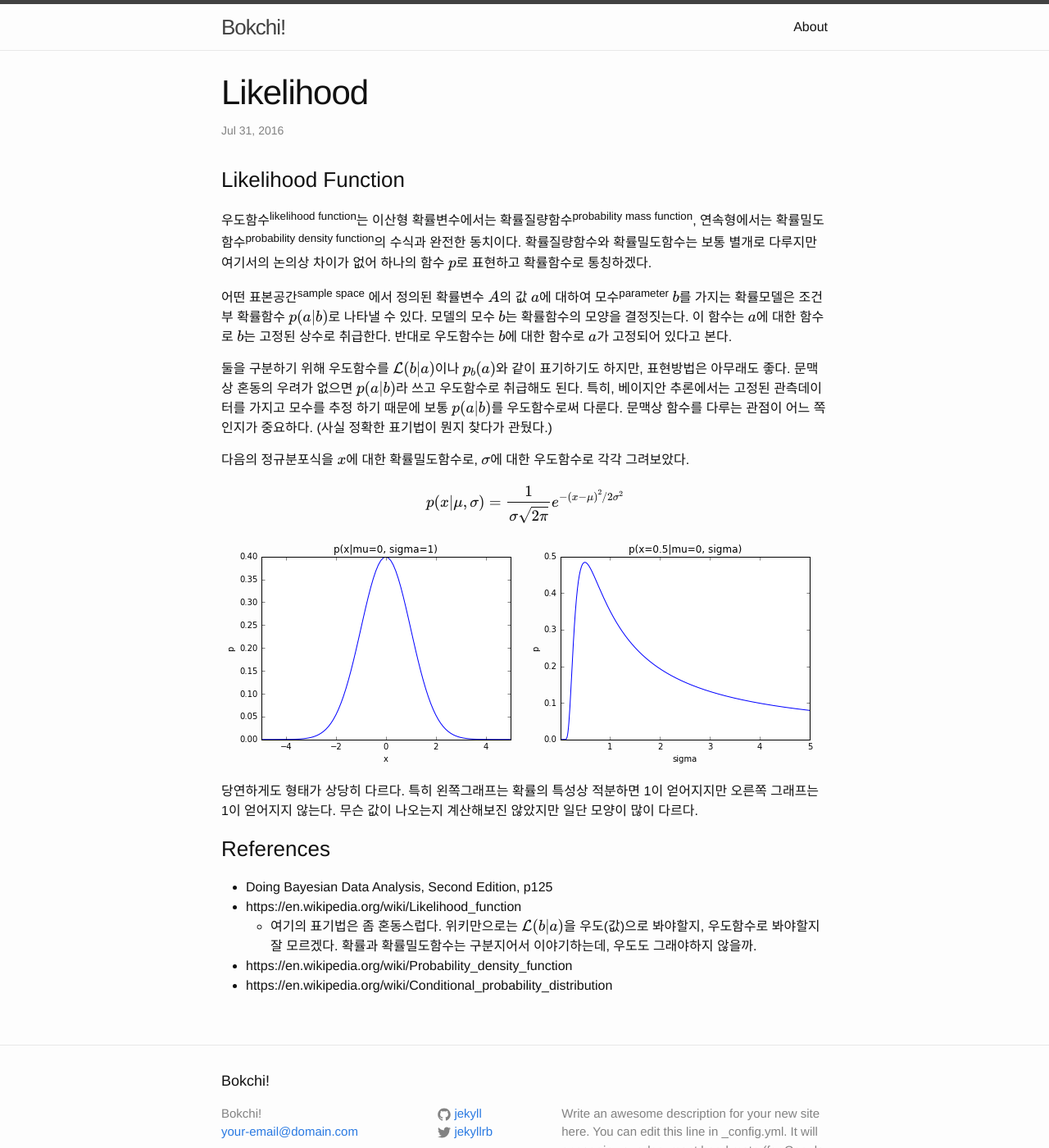
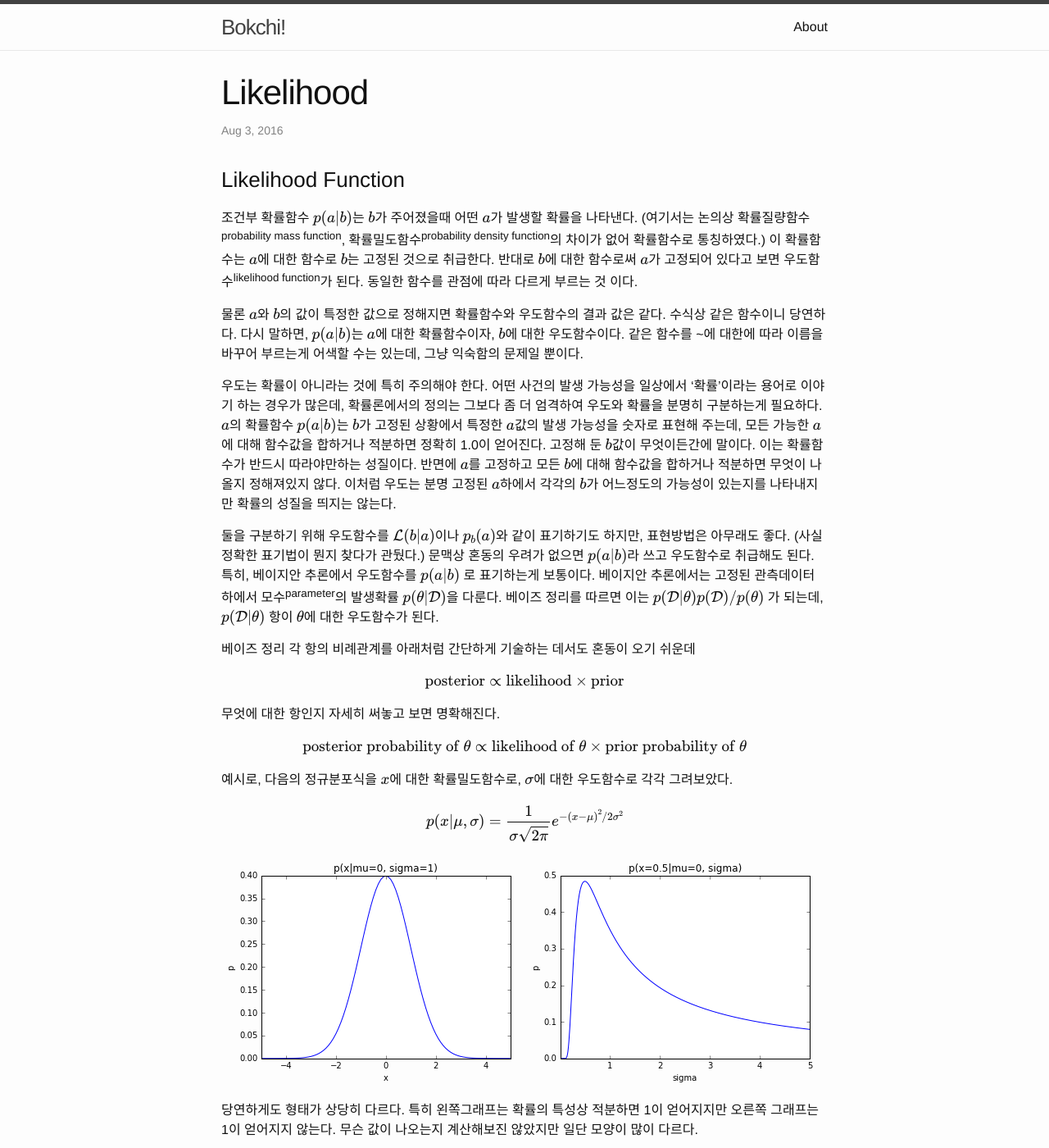
Before and after one commit to sweaterr/bokchi.github.io, a Jekyll site: the page built from _posts/2016-07-31-likelihood.md, in a window 1280 px wide and 1400 px high. Shown: the whole window at 82% size. Built offline with Jekyll 4.4.1, drawn with Linux system fonts in a browser that asks for light colours; formulas are drawn with MathJax 3; some of the changed text lies outside the part shown.

Commit message:
likelihood

```diff
--- a/_posts/2016-07-31-likelihood.md
+++ b/_posts/2016-07-31-likelihood.md
@@ -1,18 +1,25 @@
 ---
 layout: post
 title:  "Likelihood"
-date:  2016-07-31 23:52
+date:  2016-08-03 13:16
 categories: ml
 ---
 
 ### Likelihood Function
-우도함수<sup>likelihood function</sup>는 이산형 확률변수에서는 확률질량함수<sup>probability mass function</sup>, 연속형에서는 확률밀도함수<sup>probability density function</sup>의 수식과 완전한 동치이다. 확률질량함수와 확률밀도함수는 보통 별개로 다루지만 여기서의 논의상 차이가 없어 하나의 함수 \\(p\\)로 표현하고 확률함수로 통칭하겠다.
+조건부 확률함수 \\(p(a\|b)\\)는 \\(b\\)가 주어졌을때 어떤 \\(a\\)가 발생할 확률을 나타낸다. (여기서는 논의상 확률질량함수<sup>probability mass function</sup>, 확률밀도함수<sup>probability density function</sup>의 차이가 없어 확률함수로 통칭하였다.) 이 확률함수는 \\(a\\)에 대한 함수로 \\(b\\)는 고정된 것으로 취급한다. 반대로 \\(b\\)에 대한 함수로써 \\(a\\)가 고정되어 있다고 보면 우도함수<sup>likelihood function</sup>가 된다. 동일한 함수를 관점에 따라 다르게 부르는 것 이다.
 
-어떤 표본공간<sup>sample space</sup> 에서 정의된 확률변수 \\(A\\)의 값 \\(a\\)에 대하여 모수<sup>parameter</sup> \\(b\\)를 가지는 확률모델은 조건부 확률함수 \\(p(a\|b)\\)로 나타낼 수 있다. 모델의 모수 \\(b\\)는 확률함수의 모양을 결정짓는다. 이 함수는 \\(a\\)에 대한 함수로 \\(b\\)는 고정된 상수로 취급한다. 반대로 우도함수는 \\(b\\)에 대한 함수로 \\(a\\)가 고정되어 있다고 본다.
+물론 \\(a\\)와 \\(b\\)의 값이 특정한 값으로 정해지면 확률함수와 우도함수의 결과 값은 같다. 수식상 같은 함수이니 당연하다. 다시 말하면, \\(p(a\|b)\\)는 \\(a\\)에 대한 확률함수이자, \\(b\\)에 대한 우도함수이다. 같은 함수를 ~에 대한에 따라 이름을 바꾸어 부르는게 어색할 수는 있는데, 그냥 익숙함의 문제일 뿐이다.
 
-둘을 구분하기 위해 우도함수를 \\(\mathcal{L}(b\|a) \\)이나 \\(p_{b}(a)\\)와 같이 표기하기도 하지만, 표현방법은 아무래도 좋다. 문맥상 혼동의 우려가 없으면 \\(p(a\|b)\\)라 쓰고 우도함수로 취급해도 된다. 특히, 베이지안 추론에서는 고정된 관측데이터를 가지고 모수를 추정 하기 때문에 보통 \\(p(a\|b)\\)를 우도함수로써 다룬다. 문맥상 함수를 다루는 관점이 어느 쪽인지가 중요하다. (사실 정확한 표기법이 뭔지 찾다가 관뒀다.)
+우도는 확률이 아니라는 것에 특히 주의해야 한다. 어떤 사건의 발생 가능성을 일상에서 '확률'이라는 용어로 이야기 하는 경우가 많은데, 확률론에서의 정의는 그보다 좀 더 엄격하여 우도와 확률을 분명히 구분하는게 필요하다. \\(a\\)의 확률함수 \\(p(a\|b)\\)는 \\(b\\)가 고정된 상황에서 특정한 \\(a\\)값의 발생 가능성을 숫자로 표현해 주는데, 모든 가능한  \\(a\\)에 대해 함수값을 합하거나 적분하면 정확히 1.0이 얻어진다. 고정해 둔 \\(b\\)값이 무엇이든간에 말이다. 이는 확률함수가 반드시 따라야만하는 성질이다. 반면에 \\(a\\)를 고정하고 모든 \\(b\\)에 대해 함수값을 합하거나 적분하면 무엇이 나올지 정해져있지 않다. 이처럼 우도는 분명 고정된 \\(a\\)하에서 각각의 \\(b\\)가 어느정도의 가능성이 있는지를 나타내지만 확률의 성질을 띄지는 않는다.
 
-다음의 정규분포식을 \\(x\\)에 대한 확률밀도함수로, \\(\sigma\\)에 대한 우도함수로 각각 그려보았다.
+둘을 구분하기 위해 우도함수를 \\(\mathcal{L}(b\|a) \\)이나 \\(p_{b}(a)\\)와 같이 표기하기도 하지만, 표현방법은 아무래도 좋다. (사실 정확한 표기법이 뭔지 찾다가 관뒀다.) 문맥상 혼동의 우려가 없으면 \\(p(a\|b)\\)라 쓰고 우도함수로 취급해도 된다. 특히, 베이지안 추론에서 우도함수를 \\(p(a\|b)\\) 로 표기하는게 보통이다. 베이지안 추론에서는 고정된 관측데이터 하에서 모수<sup>parameter</sup>의 발생확률 \\(p(\theta\|\mathcal{D})\\)을 다룬다. 베이즈 정리를 따르면 이는 \\( p(\\mathcal{D}\|\theta) p(\\mathcal{D}) / p(\theta) \\) 가 되는데, \\( p(\\mathcal{D}\|\theta) \\) 항이 \\(\theta\\)에 대한 우도함수가 된다.
+
+베이즈 정리 각 항의 비례관계를 아래처럼 간단하게 기술하는 데서도 혼동이 오기 쉬운데
+\\[\text{posterior} \propto \text{likelihood} \times \text{prior} \\]
+무엇에 대한 항인지 자세히 써놓고 보면 명확해진다.
+\\\[\text{posterior probability of}\ \theta \propto \text{likelihood of}\ \theta \times \text{prior probability of}\ \theta\\]
+
+예시로, 다음의 정규분포식을 \\(x\\)에 대한 확률밀도함수로, \\(\sigma\\)에 대한 우도함수로 각각 그려보았다.
 \\[
 p(x|\mu, \sigma) = \frac{1}{\sigma \sqrt {2 \pi }} e^{ { - \left( {x - \mu } \right)^2 } / {2\sigma ^2 } }
 \\]
@@ -22,8 +29,9 @@ p(x|\mu, \sigma) = \frac{1}{\sigma \sqrt {2 \pi }} e^{ { - \left( {x - \mu } \ri
 당연하게도 형태가 상당히 다르다. 특히 왼쪽그래프는 확률의 특성상 적분하면 1이 얻어지지만 오른쪽 그래프는 1이 얻어지지 않는다. 무슨 값이 나오는지 계산해보진 않았지만 일단 모양이 많이 다르다.
 
 ### References
+* Bayesian Data Analysis, Second Edition, p9
 * Doing Bayesian Data Analysis, Second Edition, p125
 * https://en.wikipedia.org/wiki/Likelihood_function
-  * 여기의 표기법은 좀 혼동스럽다. 위키만으로는 \\(\mathcal{L}(b\|a) \\)을 우도(값)으로 봐야할지, 우도함수로 봐야할지 잘 모르겠다. 확률과 확률밀도함수는 구분지어서 이야기하는데, 우도도 그래야하지 않을까.
+  * 여기의 표기법은 좀 혼동스럽다. 확률, 확률질량함수, 확률밀도함수는 표기법을 구분해놓고 우도는 구분을 안한거 같은데 안해도 될거 같기도 하고..
 * https://en.wikipedia.org/wiki/Probability_density_function
 * https://en.wikipedia.org/wiki/Conditional_probability_distribution
```
